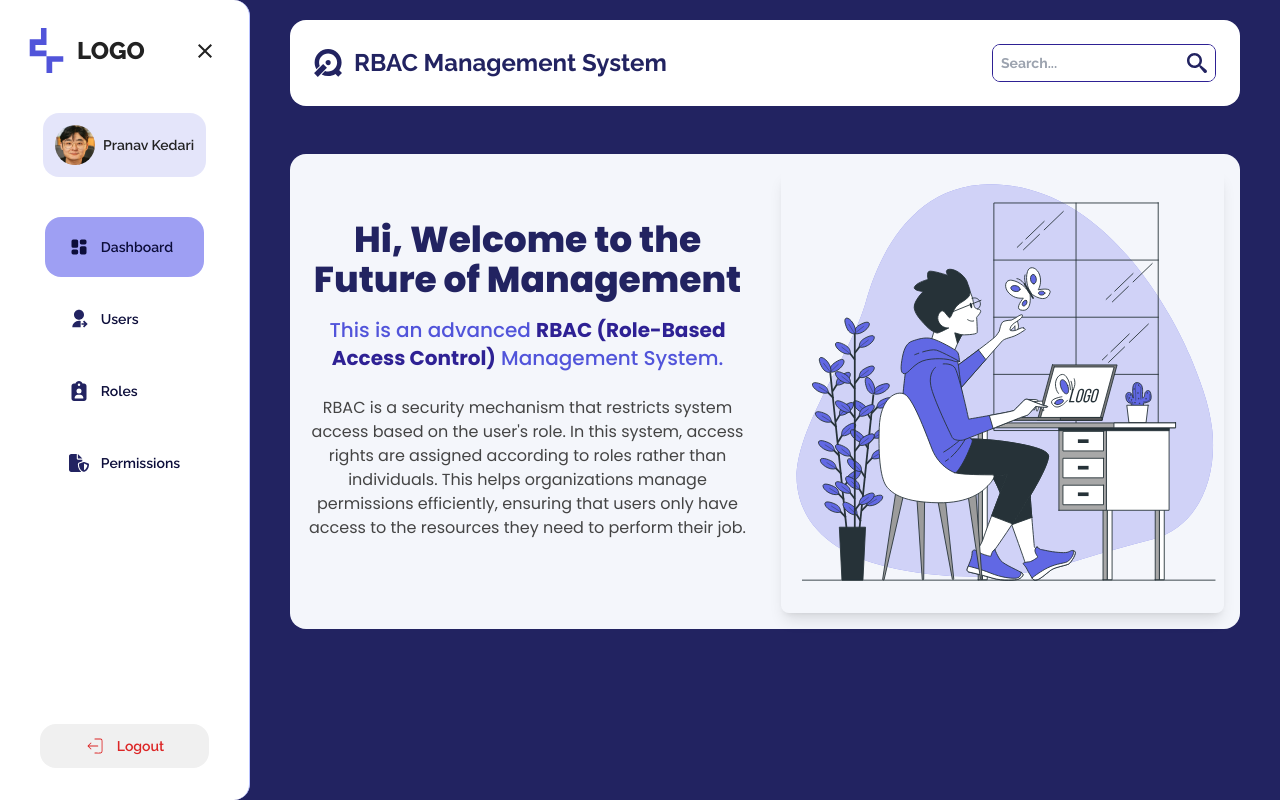
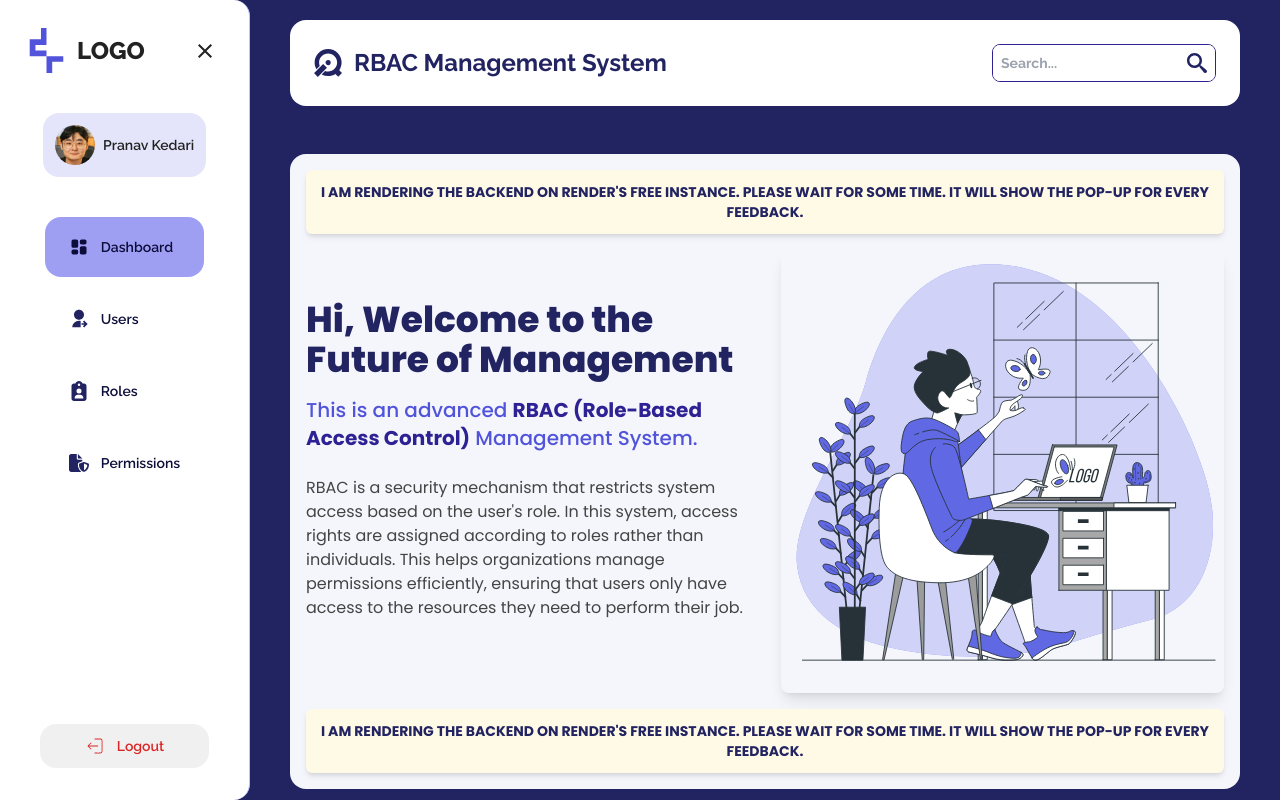
Before and after one commit to Pranav110904/VRVDashboard, a React (Vite) app in the folder Frontend/: page /dashboard/app in a window 1280 px wide. Built offline with nearby package versions, Linux system fonts and the light colour scheme.

Commit message:
few vsuals

```diff
--- a/Frontend/index.html
+++ b/Frontend/index.html
@@ -2,7 +2,7 @@
 <html lang="en">
   <head>
     <meta charset="UTF-8" />
-    <link rel="icon" type="image/svg+xml" href="\src\assets\Images\dashboard.png" />
+    <link rel="icon" type="image/png" href="/src/assets/Images/dashboard.png" />
     <meta name="viewport" content="width=device-width, initial-scale=1.0" />
     <title>Dashboard</title>
       <link href="https://fonts.googleapis.com/css2?family=Raleway:ital,wght@0,100..900;1,100..900&display=swap" rel="stylesheet">
--- a/Frontend/src/assets/Pages/Dashboard/Prime.jsx
+++ b/Frontend/src/assets/Pages/Dashboard/Prime.jsx
@@ -3,33 +3,39 @@ import image from '../../Images/illus.svg';
 
 const Prime = () => {
   return (
-    <div className="bg-[#f4f6fb] rounded-2xl flex font-poppins items-center justify-center p-4">
+    <div className="bg-[#f4f6fb] rounded-2xl flex flex-col font-poppins items-center justify-center p-4 gap-4">
+  <h1 className="text-sm text-center bg-[#fffae6] text-[#222361] font-bold p-3 rounded-md shadow-md">
+    I AM RENDERING THE BACKEND ON RENDER'S FREE INSTANCE. PLEASE WAIT FOR SOME TIME. IT WILL SHOW THE POP-UP FOR EVERY FEEDBACK.
+  </h1>
+
   <section className="max-w-6xl mx-auto text-center sm:text-left flex flex-col-reverse md:flex-row items-center gap-8">
-
     {/* Text Section */}
     <div className="flex-1">
-          <h1 className="text-3xl sm:text-4xl text-center font-extrabold text-[#222361] leading-tight mb-4">
+      <h1 className="text-2xl sm:text-4xl font-extrabold text-[#222361] leading-tight mb-4">
         Hi, Welcome to the Future of Management
       </h1>
 
-          <p className="text-lg sm:text-xl text-center text-[#5154da] font-medium mb-6">
+      <p className="text-base sm:text-xl text-[#5154da] font-medium mb-6">
         This is an advanced <span className="font-bold text-[#2e2194]">RBAC (Role-Based Access Control)</span> Management System.
       </p>
 
-          <p className="text-sm sm:text-base text-center text-[#444] mb-6">
+      <p className="text-sm sm:text-base text-[#444] mb-6">
         RBAC is a security mechanism that restricts system access based on the user's role. In this system, access rights are assigned according to roles rather than individuals.
         This helps organizations manage permissions efficiently, ensuring that users only have access to the resources they need to perform their job.
       </p>
-
     </div>
 
     {/* Image Section */}
     <div className="flex-1">
       <img src={image} alt="RBAC Management" className="w-full h-auto rounded-lg shadow-lg object-cover" />
     </div>
+  </section>
 
-      </section>
+  <h1 className="text-sm text-center bg-[#fffae6] text-[#222361] font-bold p-3 rounded-md shadow-md">
+    I AM RENDERING THE BACKEND ON RENDER'S FREE INSTANCE. PLEASE WAIT FOR SOME TIME. IT WILL SHOW THE POP-UP FOR EVERY FEEDBACK.
+  </h1>
 </div>
+
   );
 };
 
```
Lines whose indentation alone changed are shown as unchanged.
